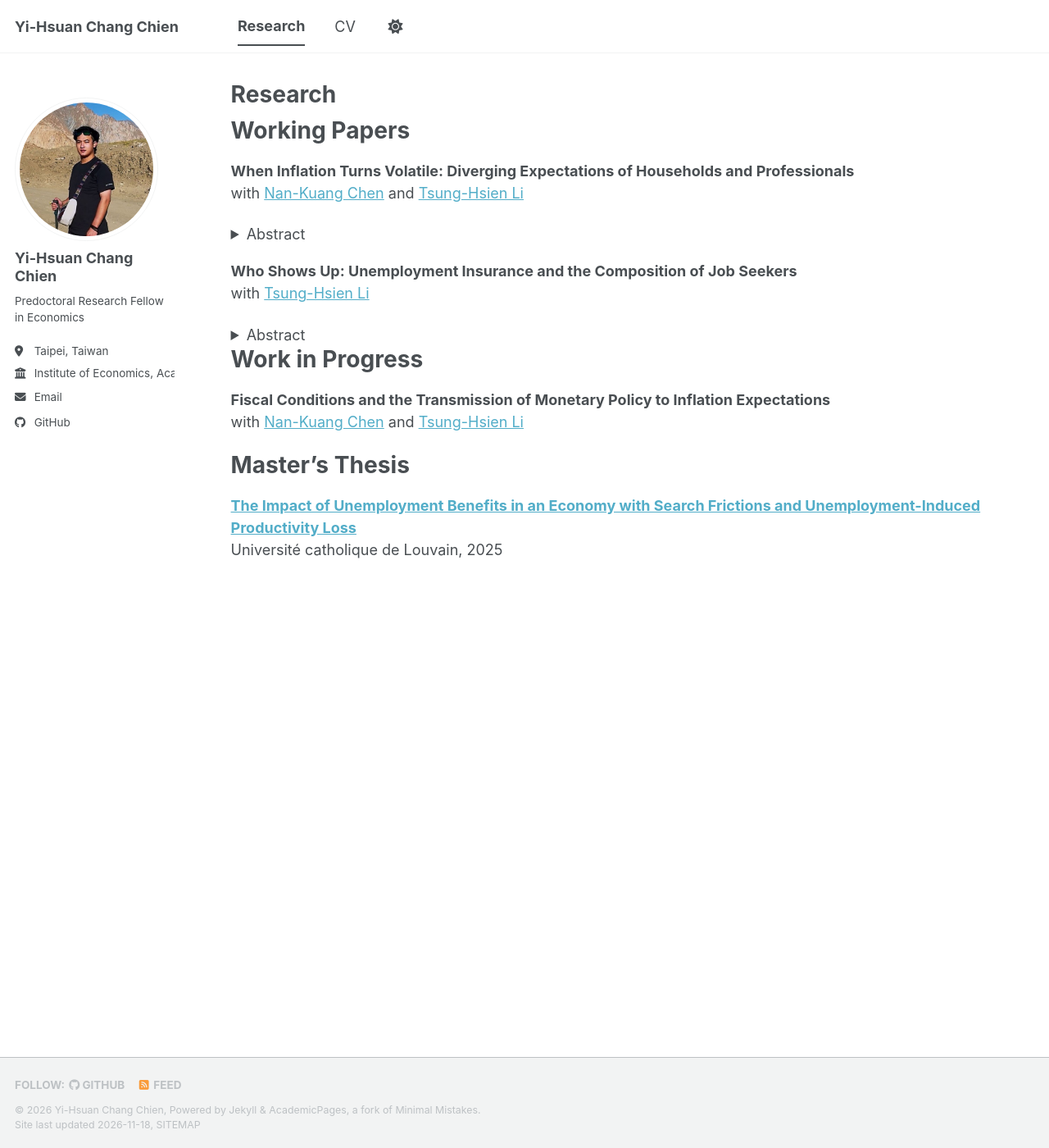
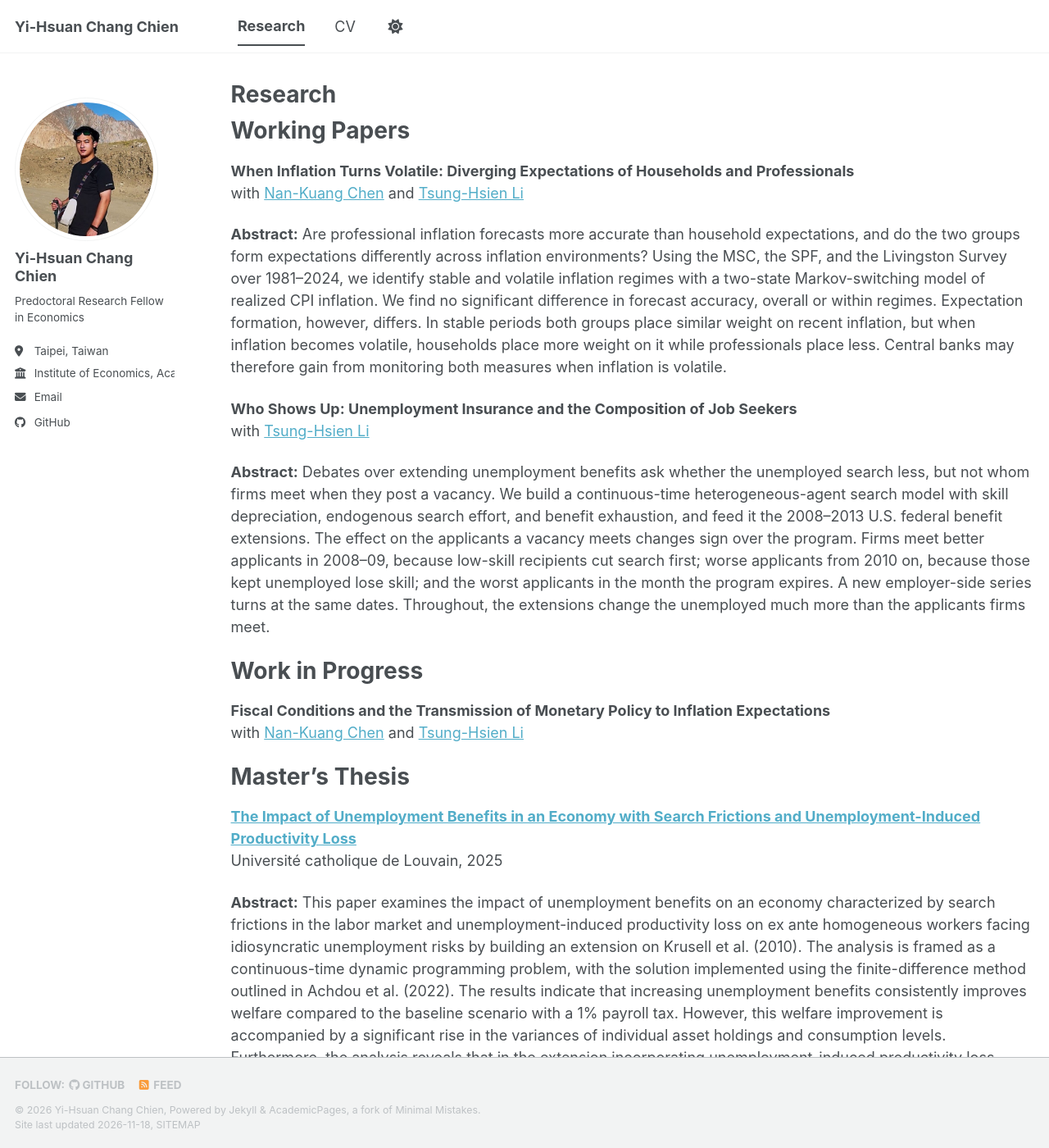
Before and after one commit to YiHsuanChangChien/YiHsuanChangChien.github.io, a Jekyll site: the page built from _pages/research.md, in a window 1280 px wide and 1400 px high. Shown: the whole window at 82% size. Built offline with Jekyll 4.4.1, drawn with Linux system fonts in a browser that asks for light colours; a script bundle is joined from its source files by our own code; a style sheet for code colours, icons or effects is not loaded.

Commit message:
Show abstracts directly and add master's thesis abstract
Co-Authored-By: Claude Opus 5.5 <noreply@anthropic.com>

```diff
--- a/_pages/research.md
+++ b/_pages/research.md
@@ -13,18 +13,12 @@ Working Papers
 **When Inflation Turns Volatile: Diverging Expectations of Households and Professionals**
 with [Nan-Kuang Chen](https://homepage.ntu.edu.tw/~nankuang/) and [Tsung-Hsien Li](https://tsunghsien1124.github.io/)
 
-<details>
-<summary>Abstract</summary>
-Are professional inflation forecasts more accurate than household expectations, and do the two groups form expectations differently across inflation environments? Using the MSC, the SPF, and the Livingston Survey over 1981–2024, we identify stable and volatile inflation regimes with a two-state Markov-switching model of realized CPI inflation. We find no significant difference in forecast accuracy, overall or within regimes. Expectation formation, however, differs. In stable periods both groups place similar weight on recent inflation, but when inflation becomes volatile, households place more weight on it while professionals place less. Central banks may therefore gain from monitoring both measures when inflation is volatile.
-</details>
+**Abstract:** Are professional inflation forecasts more accurate than household expectations, and do the two groups form expectations differently across inflation environments? Using the MSC, the SPF, and the Livingston Survey over 1981–2024, we identify stable and volatile inflation regimes with a two-state Markov-switching model of realized CPI inflation. We find no significant difference in forecast accuracy, overall or within regimes. Expectation formation, however, differs. In stable periods both groups place similar weight on recent inflation, but when inflation becomes volatile, households place more weight on it while professionals place less. Central banks may therefore gain from monitoring both measures when inflation is volatile.
 
 **Who Shows Up: Unemployment Insurance and the Composition of Job Seekers**
 with [Tsung-Hsien Li](https://tsunghsien1124.github.io/)
 
-<details>
-<summary>Abstract</summary>
-Debates over extending unemployment benefits ask whether the unemployed search less, but not whom firms meet when they post a vacancy. We build a continuous-time heterogeneous-agent search model with skill depreciation, endogenous search effort, and benefit exhaustion, and feed it the 2008–2013 U.S. federal benefit extensions. The effect on the applicants a vacancy meets changes sign over the program. Firms meet better applicants in 2008–09, because low-skill recipients cut search first; worse applicants from 2010 on, because those kept unemployed lose skill; and the worst applicants in the month the program expires. A new employer-side series turns at the same dates. Throughout, the extensions change the unemployed much more than the applicants firms meet.
-</details>
+**Abstract:** Debates over extending unemployment benefits ask whether the unemployed search less, but not whom firms meet when they post a vacancy. We build a continuous-time heterogeneous-agent search model with skill depreciation, endogenous search effort, and benefit exhaustion, and feed it the 2008–2013 U.S. federal benefit extensions. The effect on the applicants a vacancy meets changes sign over the program. Firms meet better applicants in 2008–09, because low-skill recipients cut search first; worse applicants from 2010 on, because those kept unemployed lose skill; and the worst applicants in the month the program expires. A new employer-side series turns at the same dates. Throughout, the extensions change the unemployed much more than the applicants firms meet.
 
 Work in Progress
 ======
@@ -37,3 +31,5 @@ Master's Thesis
 
 **[The Impact of Unemployment Benefits in an Economy with Search Frictions and Unemployment-Induced Productivity Loss](https://thesis.dial.uclouvain.be/server/api/core/bitstreams/cf744eb9-9afb-4c8e-a1e0-a1d4a751f674/content)**
 Université catholique de Louvain, 2025
+
+**Abstract:** This paper examines the impact of unemployment benefits on an economy characterized by search frictions in the labor market and unemployment-induced productivity loss on ex ante homogeneous workers facing idiosyncratic unemployment risks by building an extension on Krusell et al. (2010). The analysis is framed as a continuous-time dynamic programming problem, with the solution implemented using the finite-difference method outlined in Achdou et al. (2022). The results indicate that increasing unemployment benefits consistently improves welfare compared to the baseline scenario with a 1% payroll tax. However, this welfare improvement is accompanied by a significant rise in the variances of individual asset holdings and consumption levels. Furthermore, the analysis reveals that in the extension incorporating unemployment-induced productivity loss, firm’s profits and filled job values are higher compared to the original Krusell et al. (2010) framework.
```
